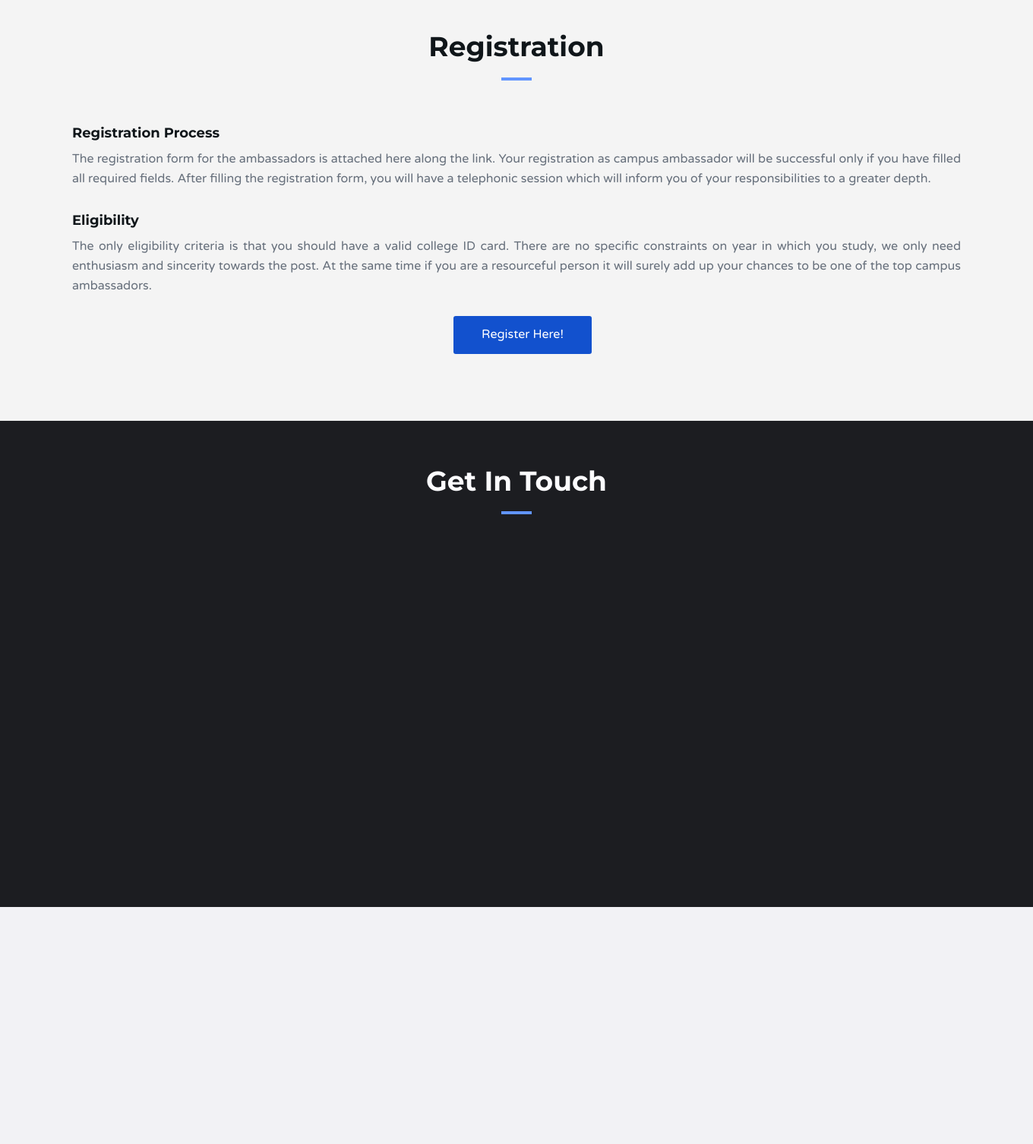
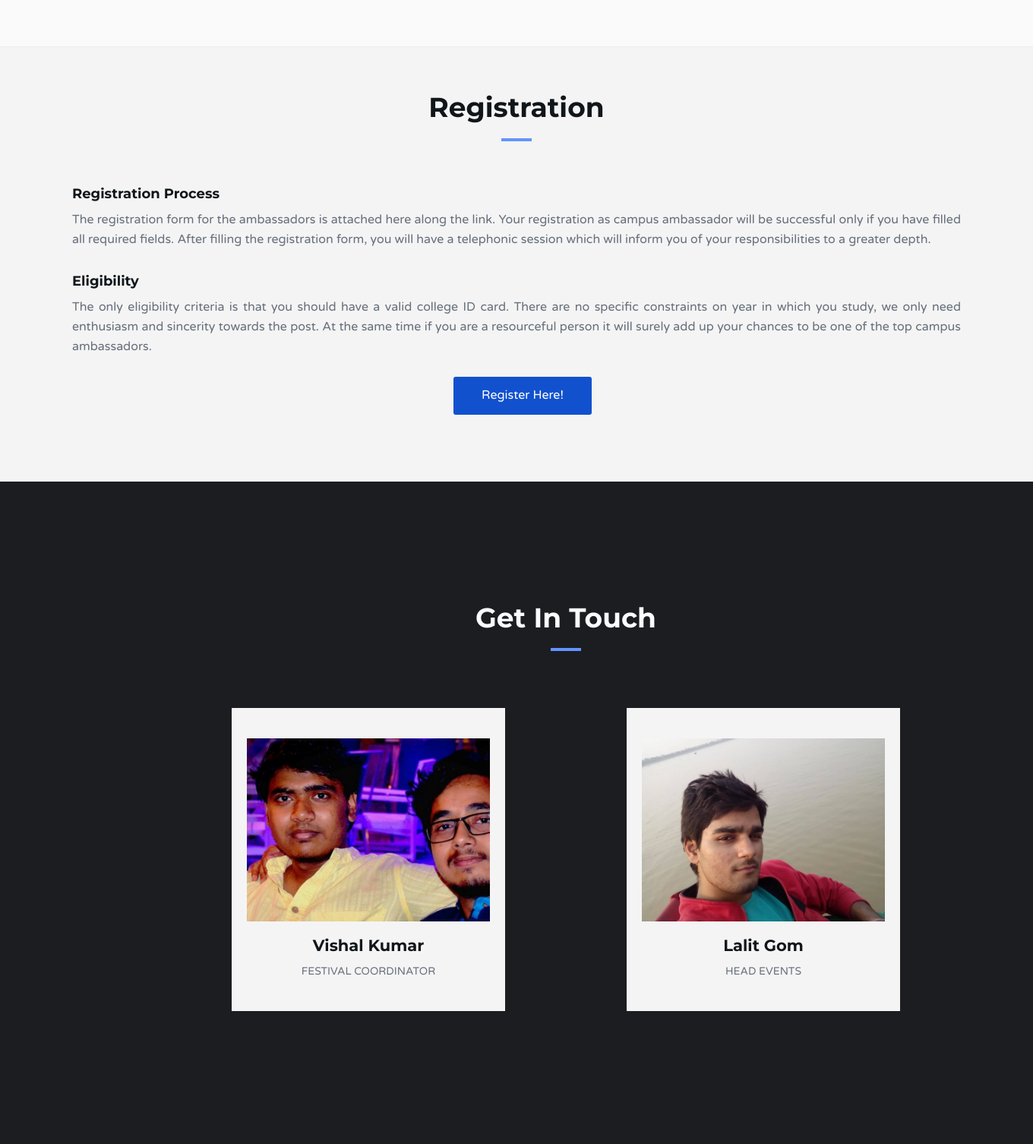
Before and after one commit to prajjwalm/techkriti-20, a PHP site: page / in a window 1360 px wide. Shown: the part 3256-4762 px from the top of the page at 76% size. Before the commit the page ends 4450 px from the top, so only its background shows below. Run offline with PHP 8.4, Linux system fonts and the light colour scheme.

Commit message:
first finished version of ca

```diff
--- a/public/ambassador/css/build/style.css
+++ b/public/ambassador/css/build/style.css
@@ -597,6 +597,13 @@ input[type=text]:focus, input[type=email]:focus, input[type=password]:focus, inp
 
 #fixed-side-links a {
   color: #FCFCFF;
+  transition: all 0.3s;
+  margin: 4px;
+}
+
+#fixed-side-links a:hover {
+  color: #1251ce;
+  transition: all 0.3s;
   margin: 4px;
 }
 
@@ -609,6 +616,10 @@ input[type=text]:focus, input[type=email]:focus, input[type=password]:focus, inp
 
 .fixed-nav #fixed-side-links a {
   color: #10161A;
+}
+
+.fixed-nav #fixed-side-links a:hover {
+  color: #6195FF;
 }
 
 /*------------------------------------*\
@@ -789,6 +800,108 @@ header {
 #responsibilities .section-desc .row .subheader h4 {
   margin-top: 4px;
   margin-bottom: 4px;
+}
+
+/*------------------------------------*\
+	Team
+\*------------------------------------*/
+.team {
+  position: relative;
+  background-color: #F4F4F4;
+  padding: 40px 20px;
+  margin: 15px 0px;
+}
+
+.team::after {
+  content: "";
+  background-color: #1C1D21;
+  position: absolute;
+  left: 0;
+  right: 0;
+  top: 0;
+  height: 0%;
+  z-index: 1;
+  -webkit-transition: 0.2s height;
+  transition: 0.2s height;
+}
+
+.team:hover:after {
+  height: 100%;
+}
+
+.team-img {
+  position: relative;
+  margin-bottom: 20px;
+  z-index: 11;
+}
+
+.team-img > img {
+  width: 100%;
+}
+
+.team .overlay {
+  background: #1C1D21;
+  position: absolute;
+  bottom: 0;
+  left: 0;
+  right: 0;
+  top: 0;
+  opacity: 0;
+  -webkit-transition: 0.2s opacity;
+  transition: 0.2s opacity;
+}
+
+.team:hover .overlay {
+  opacity: 0.8;
+}
+
+.team .team-content {
+  text-align: center;
+  position: relative;
+  z-index: 11;
+}
+
+.team .team-content h3 {
+  margin-bottom: 10px;
+  -webkit-transition: 0.2s color;
+  transition: 0.2s color;
+}
+
+.team .team-content span {
+  font-size: 14px;
+  text-transform: uppercase;
+  -webkit-transition: 0.2s color;
+  transition: 0.2s color;
+}
+
+.team:hover .team-content h3 {
+  color: #FFF;
+}
+
+.team:hover .team-content span {
+  color: #6195FF;
+}
+
+.team .team-social {
+  position: absolute;
+  top: 0;
+  right: 0;
+  opacity: 0;
+  -webkit-transition: 0.2s opacity;
+  transition: 0.2s opacity;
+}
+
+.team .team-social a {
+  display: block;
+  line-height: 50px;
+  width: 50px;
+  text-align: center;
+  background-color: #6195FF;
+  color: #FFF;
+}
+
+.team:hover .team-social {
+  opacity: 1;
 }
 
 /*------------------------------------*\
--- a/public/ambassador/css/src/style.scss
+++ b/public/ambassador/css/src/style.scss
@@ -613,6 +613,13 @@ input[type="text"]:focus, input[type="email"]:focus, input[type="password"]:focu
 
 #fixed-side-links a {
   color: $color-ondark;
+  transition: all 0.3s;
+  margin: 4px;
+}
+
+#fixed-side-links a:hover {
+  color: $color-primary-dark;
+  transition: all 0.3s;
   margin: 4px;
 }
 
@@ -625,6 +632,10 @@ input[type="text"]:focus, input[type="email"]:focus, input[type="password"]:focu
 
 .fixed-nav #fixed-side-links a {
   color: $color-headers;
+}
+
+.fixed-nav #fixed-side-links a:hover{
+  color: $color-primary;
 }
 
 
@@ -816,6 +827,109 @@ header {
   margin-bottom: 4px;
 }
 
+
+/*------------------------------------*\
+	Team
+\*------------------------------------*/
+
+.team {
+  position: relative;
+  background-color: #F4F4F4;
+  padding: 40px 20px;
+  margin: 15px 0px;
+}
+
+.team::after {
+  content: "";
+  background-color: #1C1D21;
+  position: absolute;
+  left: 0;
+  right: 0;
+  top: 0;
+  height: 0%;
+  z-index: 1;
+  -webkit-transition: 0.2s height;
+  transition: 0.2s height;
+}
+
+.team:hover:after {
+  height: 100%;
+}
+
+.team-img {
+  position: relative;
+  margin-bottom: 20px;
+  z-index: 11;
+}
+
+.team-img>img {
+  width: 100%;
+}
+
+.team .overlay {
+  background: #1C1D21;
+  position: absolute;
+  bottom: 0;
+  left: 0;
+  right: 0;
+  top: 0;
+  opacity: 0;
+  -webkit-transition: 0.2s opacity;
+  transition: 0.2s opacity;
+}
+
+.team:hover .overlay {
+  opacity: 0.8;
+}
+
+.team .team-content {
+  text-align: center;
+  position: relative;
+  z-index: 11;
+}
+
+.team .team-content h3 {
+  margin-bottom: 10px;
+  -webkit-transition: 0.2s color;
+  transition: 0.2s color;
+}
+
+.team .team-content span {
+  font-size: 14px;
+  text-transform: uppercase;
+  -webkit-transition: 0.2s color;
+  transition: 0.2s color;
+}
+
+.team:hover .team-content h3 {
+  color: #FFF;
+}
+
+.team:hover .team-content span {
+  color: #6195FF;
+}
+
+.team .team-social {
+  position: absolute;
+  top: 0;
+  right: 0;
+  opacity: 0;
+  -webkit-transition: 0.2s opacity;
+  transition: 0.2s opacity;
+}
+
+.team .team-social a {
+  display: block;
+  line-height: 50px;
+  width: 50px;
+  text-align: center;
+  background-color: #6195FF;
+  color: #FFF;
+}
+
+.team:hover .team-social {
+  opacity: 1;
+}
 
 
 /*------------------------------------*\
--- a/public/ambassador/index.html
+++ b/public/ambassador/index.html
@@ -68,6 +68,7 @@
                 <a href="http://www.youtube.com/techkritiIITK"><i class="fab fa-youtube"></i></a>
                 <a href="https://twitter.com/techkriti_iitk"><i class="fab fa-twitter-square"></i></a>
                 <a href="https://www.instagram.com/techkriti.iitk/"><i class="fab fa-instagram"></i></a>
+                <a href="#"><i class="fab fa-linkedin"></i></a>
             </div>
 		</nav>
 		<div class="home-wrapper">
@@ -168,6 +169,17 @@
                             </ul>
                         </div>
                     </div>
+                    <div class="row">
+                        <div class="subheader">
+                            <i class="fas fa-blog"></i>
+                            <h4> Through Blogs </h4>
+                        </div>
+                        <div class="content">
+                            <ul>
+                                <li> A campus ambassador also improves his/her writing skills through our blog series, in which he/she may give thoughts about anything for publishing on Techkriti official Facebook, Instagram, Twitter, and other social media apps.</li>
+                            </ul>
+                        </div>
+                    </div>
                 </div>
             </div>
         </div>
@@ -215,23 +227,55 @@
             </div>
         </div>
 	</div>
-	<footer id="contact_us" class="sm-padding bg-dark" style = "width: 100vw; height: 80vh;">
+	<footer id="contact_us" class="sm-padding bg-dark" style = "width: 100vw; padding: 20vh;">
         <div class="container">
             <div class="row">
                 <div class="section-header text-center">
                     <h2 class="title">Get In Touch</h2>
                 </div>
-                <div class="section-desc"> </div>
+                <div style ="width: 100%; display: flex; justify-content: space-evenly; flex-wrap: wrap;">
+                    <div class="col-sm-4">
+                        <div class="team">
+                            <div class="team-img">
+                                <img class="img-responsive" src="assets/images/vishal.jpg" alt="">
+                                <div class="overlay">
+                                    <div class="team-social">
+                                        <a href="https://www.facebook.com/profile.php?id=100007637491173"><i class="fab fa-facebook-square"></i></a>
+                                        <a href="mailto:vishal@techkriti.org"><i class="fas fa-envelope"></i></a>
+                                    </div>
+                                </div>
+                            </div>
+                            <div class="team-content">
+                                <h3>Vishal Kumar</h3>
+                                <span>Festival Coordinator</span>
+                            </div>
+                        </div>
+                    </div>
+                    <div class="col-sm-4">
+                        <div class="team">
+                            <div class="team-img">
+                                <img class="img-responsive" src="assets/images/lalit.jpg" alt="">
+                                <div class="overlay">
+                                    <div class="team-social">
+                                        <a href="https://www.facebook.com/lalit.meena.71619533"><i class="fab fa-facebook-square"></i></a>
+                                        <a href="mailto:lalit@techkriti.org"><i class="fas fa-envelope"></i></a>
+                                    </div>
+                                </div>
+                            </div>
+                            <div class="team-content">
+                                <h3>Lalit Gom</h3>
+                                <span>Head Events</span>
+                            </div>
+                        </div>
+                    </div>
+                </div>
             </div>
         </div>
 	</footer>
 	<div id="back-to-top"><i class="fas fa-arrow-up"></i></div>
 	<div id="preloader" style = "background: #000;">
 		<div class="preloader" style = "background: #000;">
-			<span></span>
-			<span></span>
-			<span></span>
-			<span></span>
+            <img src="assets/svg/preloader-fast.svg" alt="" />
 		</div>
 	</div>
 	<script type="text/javascript" src="js/bootstrap.min.js"></script>
--- /dev/null
+++ b/public/ambassador/todo.txt
@@ -0,0 +1 @@
+nav.collapse in mob view
```
Also changed, not shown: public/ambassador/assets/images/lalit.jpg (added), public/ambassador/assets/images/vishal.jpg (added), public/ambassador/assets/svg/preloader-fast.svg (added), public/ambassador/assets/svg/preloader.svg (added), 1 other file.
